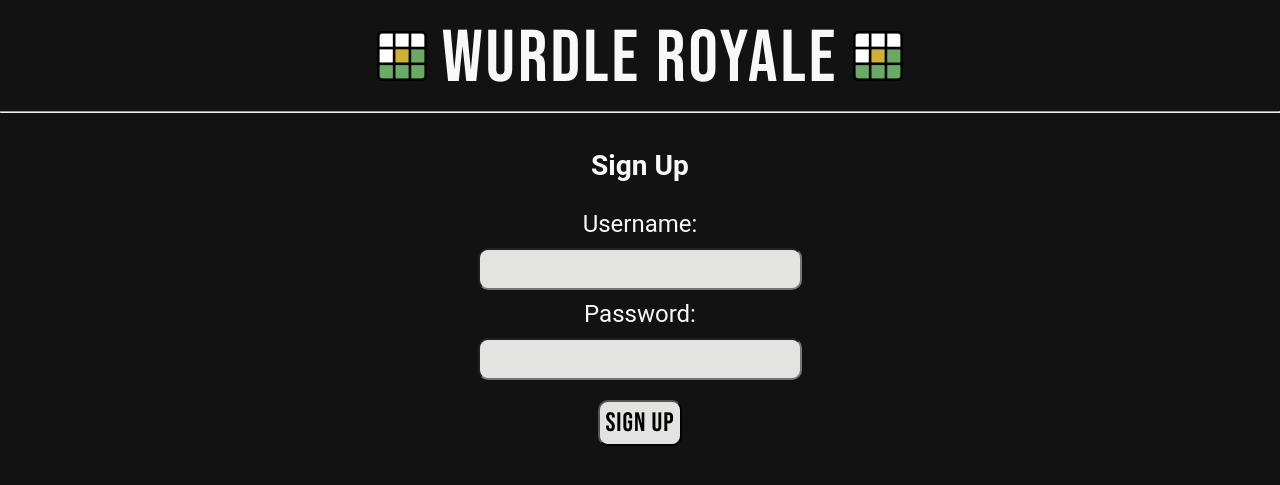
After one commit to gobrin111/cse312Cave, a Flask app: page /register.html in a window 1280 px wide. The commit adds this page. Shown: the top 485 px of the page. Run offline with Flask 3, Linux system fonts and the light colour scheme.

Commit message:
Setted up register elements

```diff
--- a/app.py
+++ b/app.py
@@ -19,6 +19,12 @@ def login_html():
     response.headers.set("X-Content-Type-Options", "nosniff")
     return response
 
+@app.route("/register.html")
+def register_html():
+    response = make_response(render_template("register.html"))
+    response.headers.set("Content-Type", "text/html")
+    response.headers.set("X-Content-Type-Options", "nosniff")
+    return response
 
 @app.route("/static/css/styles.css")
 def css():
@@ -35,7 +41,12 @@ def login_style():
     response.headers.set("X-Content-Type-Options", "nosniff")
     return response
 
-
+@app.route("/static/css/register.css")
+def register_style():
+    response = make_response(send_from_directory("static/css", "register.css"))
+    response.headers.set("Content-Type", "text/css")
+    response.headers.set("X-Content-Type-Options", "nosniff")
+    return response
 @app.route("/static/js/script.js")
 def js():
     response = make_response(send_from_directory("static/js", "script.js"))
@@ -46,6 +57,13 @@ def js():
 @app.route("/static/js/login.js")
 def login_js():
     response = make_response(send_from_directory("static/js", "login.js"))
+    response.headers.set("Content-Type", "text/javascript")
+    response.headers.set("X-Content-Type-Options", "nosniff")
+    return response
+
+@app.route("/static/js/register.js")
+def register_js():
+    response = make_response(send_from_directory("static/js", "register.js"))
     response.headers.set("Content-Type", "text/javascript")
     response.headers.set("X-Content-Type-Options", "nosniff")
     return response
--- a/docker-compose.yml
+++ b/docker-compose.yml
@@ -2,6 +2,8 @@ version: '3'
 services:
   mongo:
     image: mongo:4.2.5
+    ports:
+      - "27017:27017"
   app:
     build: .
     environment:
--- /dev/null
+++ b/static/css/register.css
@@ -0,0 +1,53 @@
+body {
+    background-color: #121213;
+    color: #f8f8f8;
+    font-family: "Roboto", sans-serif;
+    justify-content: center;
+    align-items: center;
+    text-align: center;
+    margin: 0;
+}
+
+
+.title{
+    font-family: "Bebas Neue", sans-serif;
+}
+
+.title {
+    font-size: 55pt;
+    letter-spacing: 3px;
+    margin: 15px auto 0 auto;
+}
+
+.title > img {
+    height: 50px;
+}
+
+
+.credentials {
+    display: flex;
+}
+
+.credentials > div {
+    flex: 1;
+    font-size: 18pt;
+}
+
+input {
+    background-color: #e3e3e1;
+    font-size: 18pt;
+    border-radius: 10px;
+    margin: 10px;
+    padding: 5px;
+}
+
+input[type=submit] {
+    font-size: 20pt;
+    letter-spacing: 1px;
+    font-family: "Bebas Neue", sans-serif;
+    transition: 0.25s;
+}
+
+input[type=submit]:hover {
+    background-color: #6aaa64;
+}
--- /dev/null
+++ b/static/js/register.js
@@ -0,0 +1 @@
+console.log("DASDSDA")
--- a/templates/login.html
+++ b/templates/login.html
@@ -2,7 +2,7 @@
 <html lang="en">
 <head>
     <meta charset="UTF-8">
-    <title>Wordle Royale</title>
+    <title>Wurdle Royale</title>
     <link rel="stylesheet" type="text/css" href="static/css/login.css"/>
     <link rel="preconnect" href="https://fonts.googleapis.com">
     <link rel="preconnect" href="https://fonts.gstatic.com" crossorigin>
--- /dev/null
+++ b/templates/register.html
@@ -0,0 +1,40 @@
+<!DOCTYPE html>
+<html lang="en">
+<head>
+    <meta charset="UTF-8">
+    <title>Wurdle Royale</title>
+    <link rel="stylesheet" type="text/css" href="static/css/register.css"/>
+    <link rel="preconnect" href="https://fonts.googleapis.com">
+    <link rel="preconnect" href="https://fonts.gstatic.com" crossorigin>
+    <link href="https://fonts.googleapis.com/css2?family=Bebas+Neue&display=swap" rel="stylesheet">
+</head>
+<body>
+    <script src="static/js/register.js"></script>
+
+    <div class="title">
+        <img src="static/images/logo.png"/>
+        Wurdle Royale
+        <img src="static/images/logo.png"/>
+    </div>
+    <hr>
+
+    <section class="credentials">
+        <div>
+            <h3 class="sub-title"> Sign Up </h3>
+
+            <form action="/register" method="post" enctype="application/x-www-form-urlencoded">
+                <label>Username: <br/>
+                    <input type="text" name="username"/>
+                </label>
+                <br/>
+                <label>Password: <br/>
+                    <input type="password" name="password">
+                </label>
+                <br/>
+                <input type="submit" value="Sign Up">
+            </form>
+        </div>
+
+
+</body>
+</html>
```
